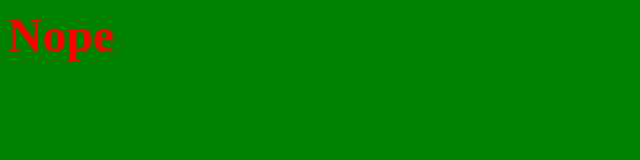
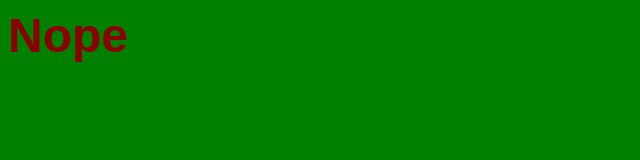
Before and after one commit to mistyhacks/is-it-christmas, a plain HTML site: page index.html in a window 1280 px wide. Shown: the whole page, without its empty margins (0-640 px from the left). Drawn offline with Linux system fonts and the light colour scheme.

Commit message:
Adjust the styles

```diff
--- a/index.html
+++ b/index.html
@@ -9,7 +9,8 @@
     #answer {
       font-size: 48px;
       font-weight: bold;
-      color: red;
+      color: darkred;
+      font-family: sans-serif;
     }
   </style>
   <body>
```
